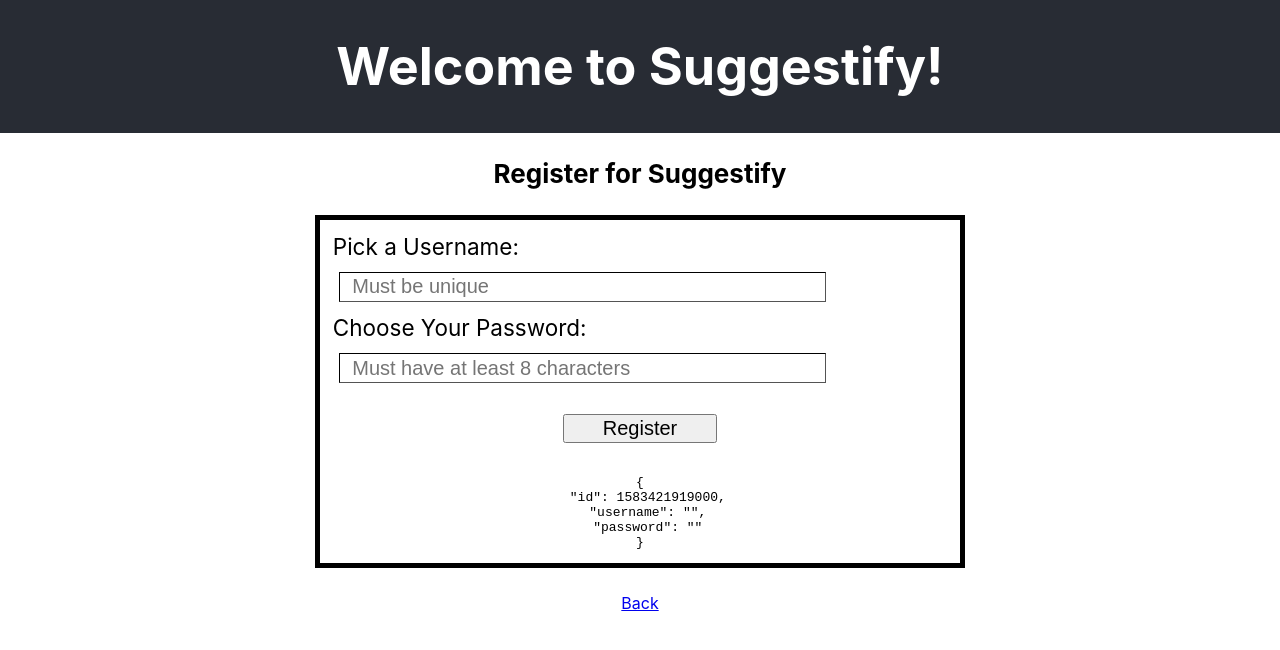
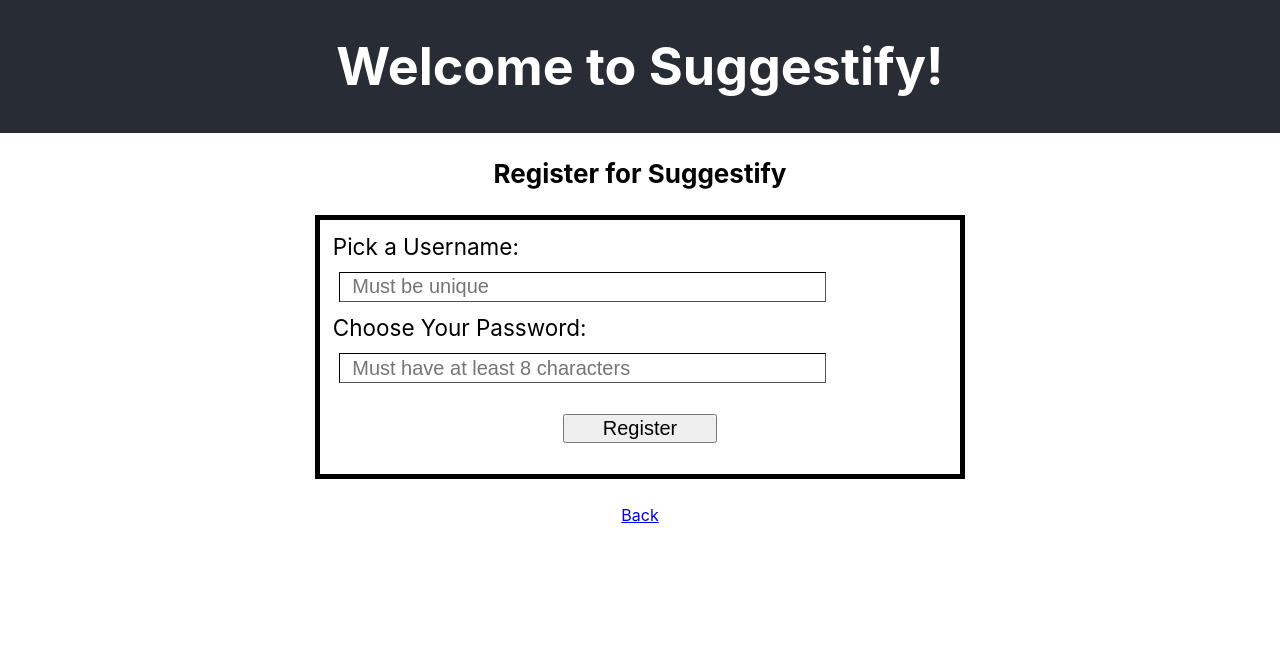
Before and after one commit to spotifyrecommendationtrey/Front_End, a React (Create React App) app in the folder suggestify/: page /register in a window 1280 px wide. Shown: the top 650 px of the page. Built offline with nearby package versions, Linux system fonts and the light colour scheme.

Commit message:
register form posting

```diff
--- a/suggestify/src/components/Register.js
+++ b/suggestify/src/components/Register.js
@@ -56,16 +56,6 @@ const Register = ({values, touched, errors, status}) => {
                 {touched.username && errors.username && <p className='error'>{errors.username}</p>}
                 <button className='submitBtn' type='submit' >Register</button>
             </Form>
-            <pre>{JSON.stringify(values, null, 2)}</pre>
-            {userCred.map(user=>{
-                return(
-                    <ul key={user.id}>
-                        <li>Username: {user.username}</li>
-                        <li>Password: {user.password}</li>
-                    </ul>
-                );
-            })
-            }
         </FormContainer>
 
     )
@@ -87,7 +77,6 @@ const FormikRegister = withFormik({
 
     }),
     handleSubmit(values, {resetForm, setStatus}){
-        debugger
         console.log('submitting', values)
         axios.post('https://spotify3-buildweek.herokuapp.com/api/auth/register', values)
         .then(response=>{
```
